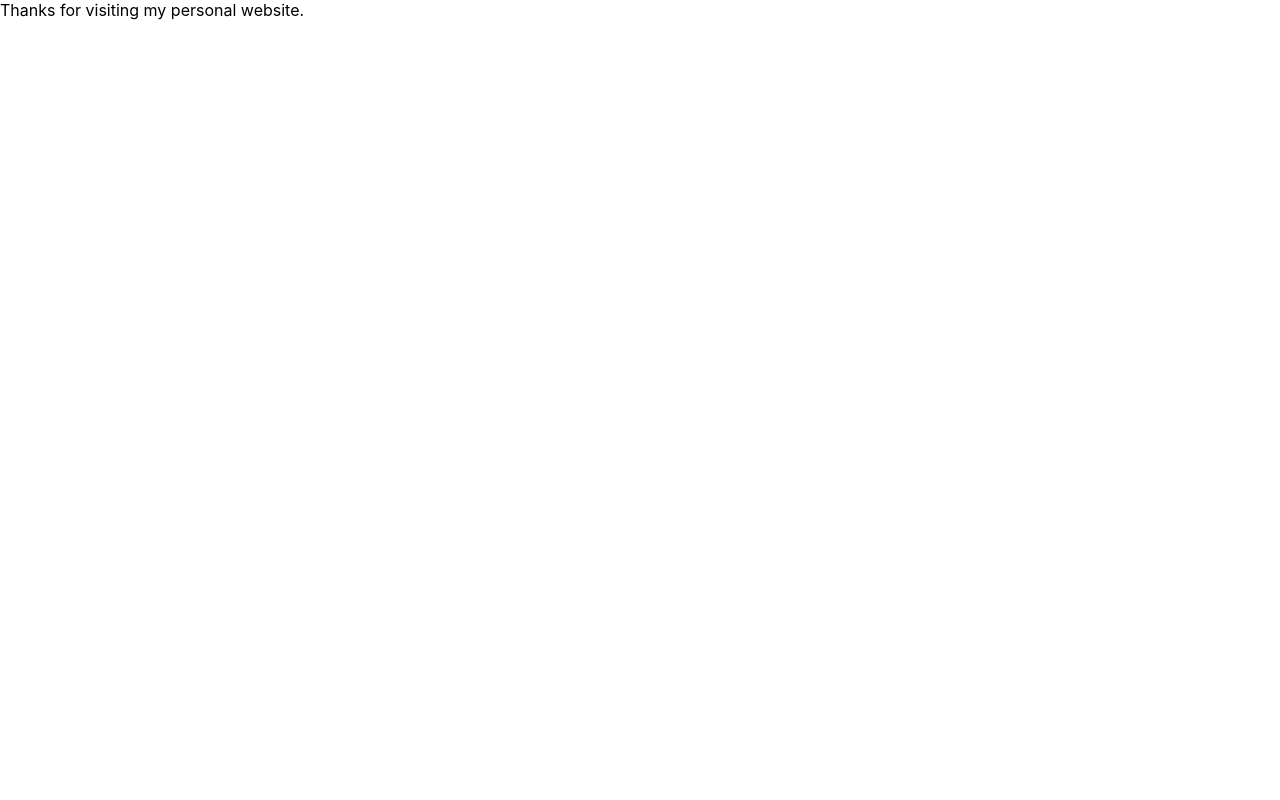
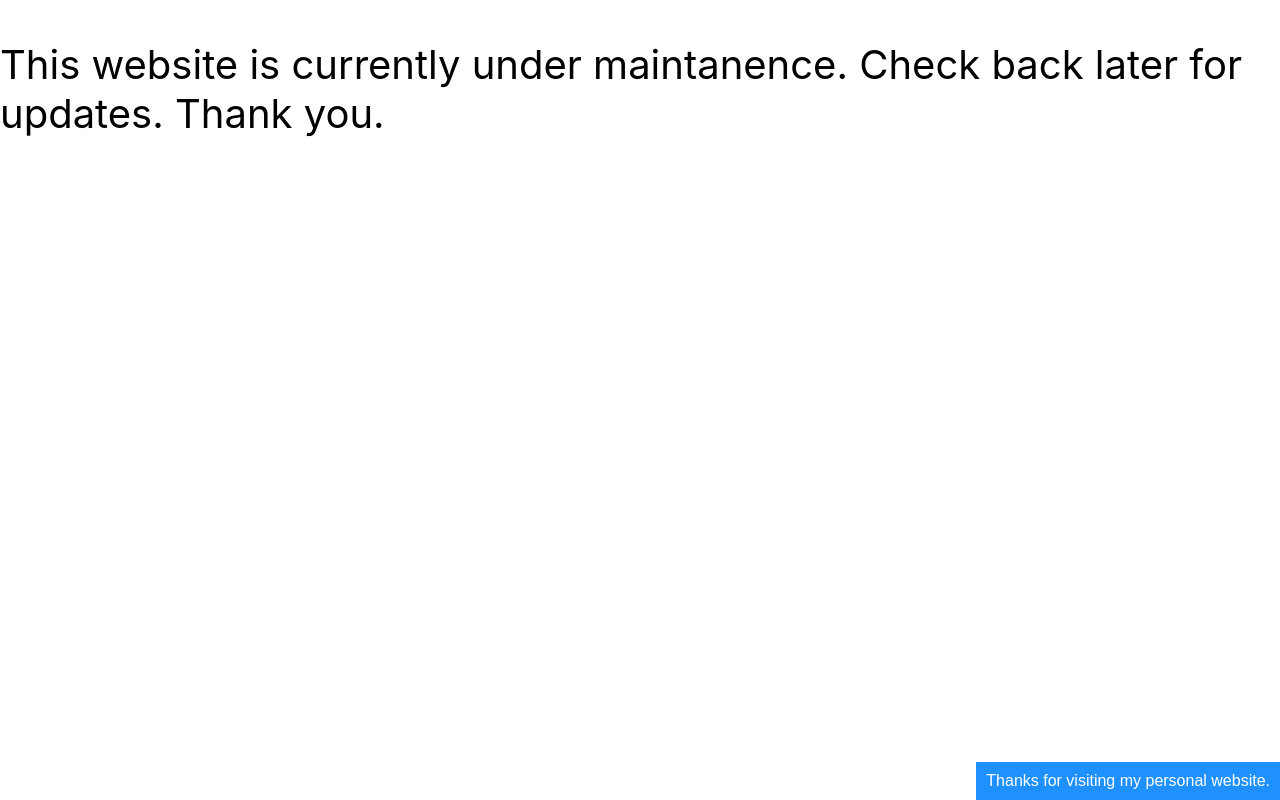
Before and after one commit to archer15/Personal_Website, a React (Create React App) app: page / in a window 1280 px wide. Built offline with nearby package versions, Linux system fonts and the light colour scheme.

Commit message:
Maintanence screen

```diff
--- a/src/App.js
+++ b/src/App.js
@@ -2,10 +2,20 @@
 import React from 'react'
 
 const App = () => {
+  const mystyle = {
+    color: "white",
+    position: "absolute",
+    bottom: 0,
+    right: 0,
+
+    backgroundColor: "DodgerBlue",
+    padding: "10px",
+    fontFamily: "Arial"
+  };
   return (
     <div className="App-main">
-
-      <div className="App-footer">Thanks for visiting my personal website.</div>
+      <p style={{fontSize: "40px"}}>This website is currently under maintanence. Check back later for updates. Thank you. </p>
+      <div className="App-footer" style={mystyle}>Thanks for visiting my personal website.</div>
 
  </div>
   );
```
